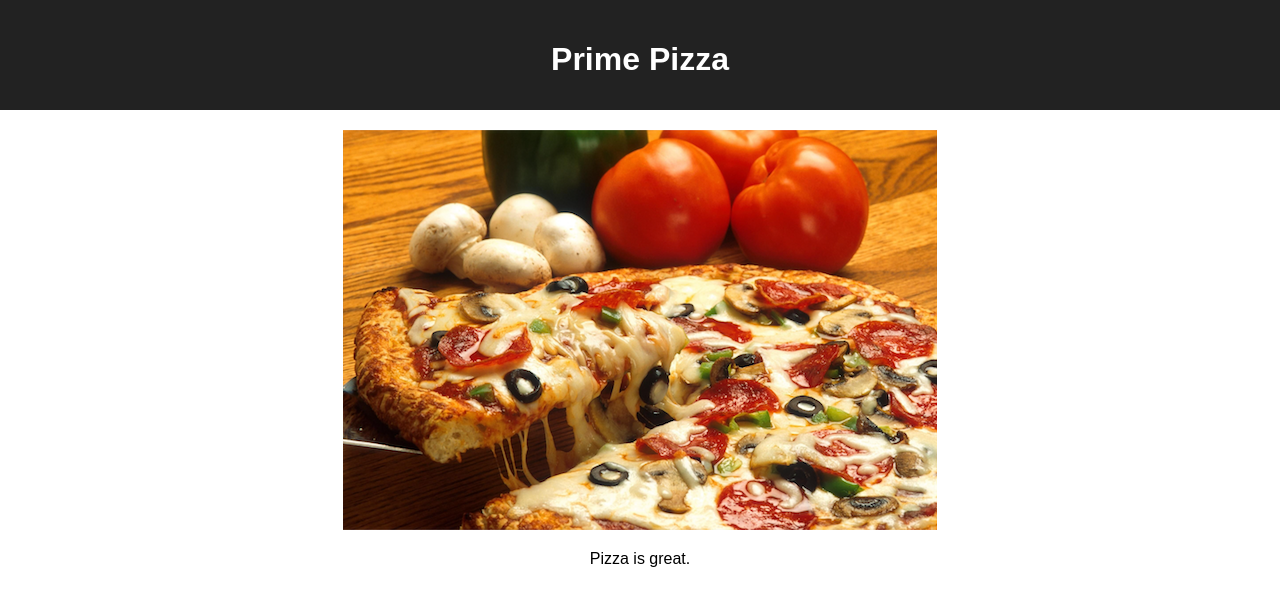
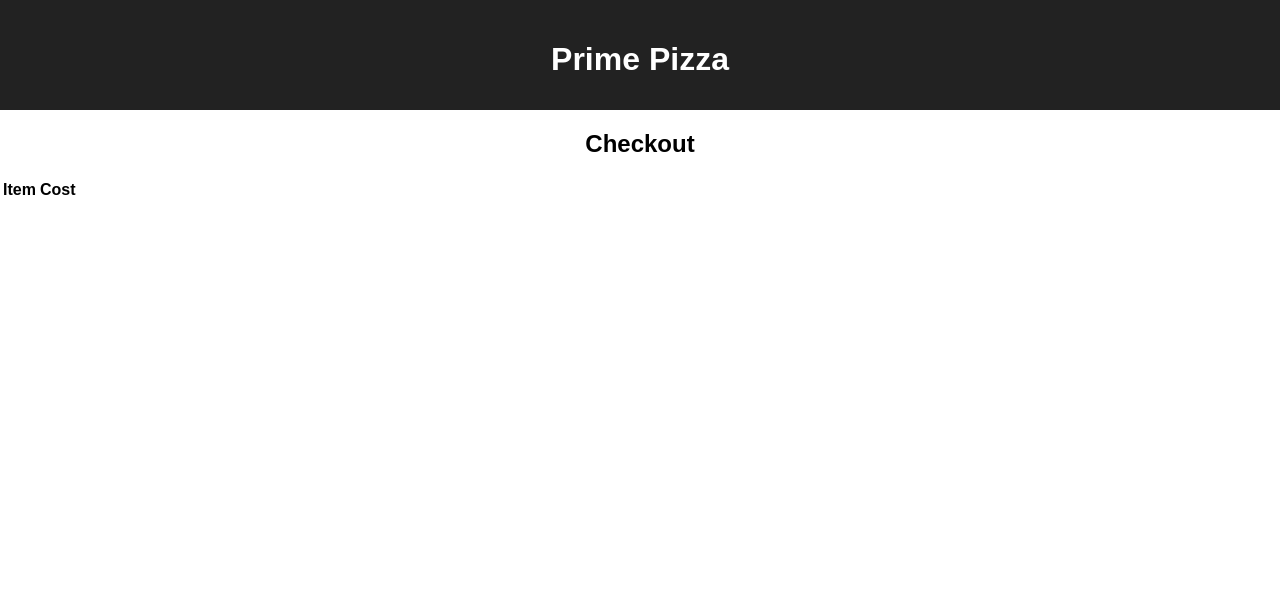
Before and after one commit to MMettille/redux-pizza-parlor, a React (Create React App) app: page /#/checkout in a window 1280 px wide. Shown: the top 606 px of the page. Built offline with nearby package versions, Linux system fonts and the light colour scheme.

Commit message:
working on CheckoutList

```diff
--- a/src/components/App/App.jsx
+++ b/src/components/App/App.jsx
@@ -23,8 +23,8 @@
           <h1 className='App-title'>Prime Pizza</h1>
         </header>
 
-        <img src='images/pizza_photo.png' />
-        <p>Pizza is great.</p>
+        {/* <img src='images/pizza_photo.png' />
+        <p>Pizza is great.</p> */}
 
         {/* <Header />
 
--- a/src/components/CheckoutList/CheckoutList.jsx
+++ b/src/components/CheckoutList/CheckoutList.jsx
@@ -1,9 +1,37 @@
+import { useSelector } from 'react-redux'
 import CheckoutListItem from '../CheckoutListItem/CheckoutListItem'
+
 
 function CheckoutList() {
 
-    return(
+    const customerOrder = useSelector(store => store.customerOrder);
+
+    const customerInfo = useSelector(store => store.customerInfo);
+
+    return (
         <>
+            <h2>Checkout</h2>
+            <table>
+                <thead>
+                    <tr>
+                        <th>Item</th>
+                        <th>Cost</th>
+                    </tr>
+                </thead>
+                <tbody>
+                    {customerOrder.map((item) => (
+                        <tr key={item.id}>
+                            <td>{item.name}</td>
+                            <td>${item.price}</td>
+                        </tr>
+                    ))}
+
+                    {/* <CheckoutListItem /> */}
+                </tbody>
+
+            </table>
+
+
         </>
     )
 }
--- a/src/components/CheckoutListItem/CheckoutListItem.jsx
+++ b/src/components/CheckoutListItem/CheckoutListItem.jsx
@@ -1,7 +1,14 @@
+
+
 function CheckoutListItem() {
+
 
     return(
         <>
+        <tr>
+            <td>one pizza</td>
+            <td>$5000</td>
+        </tr>
         </>
     )
 }
```
